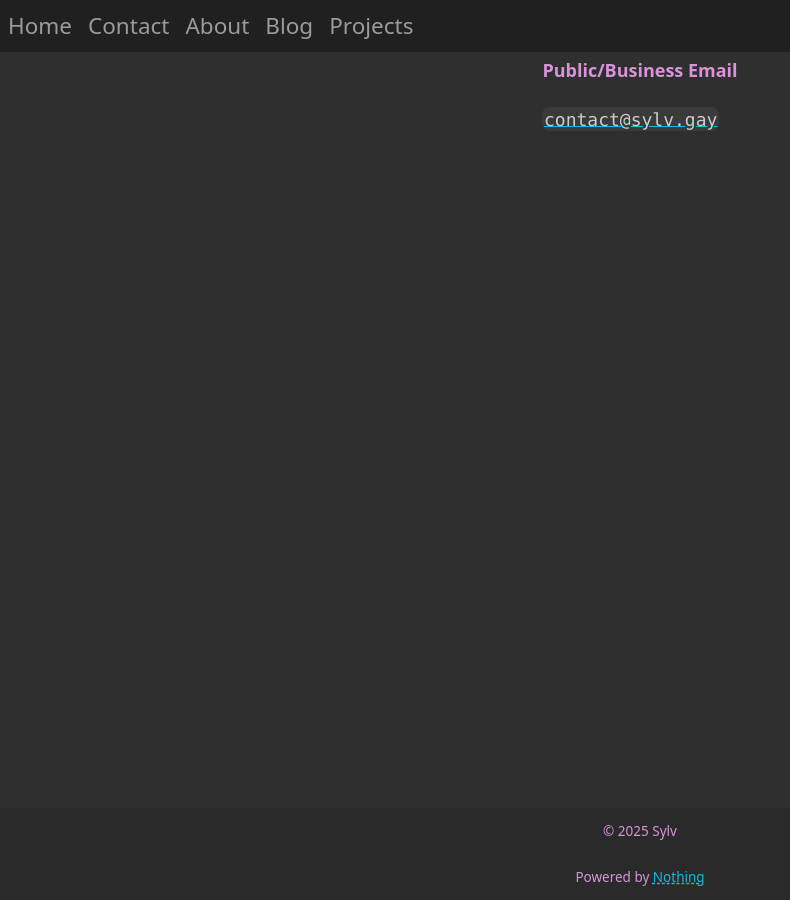
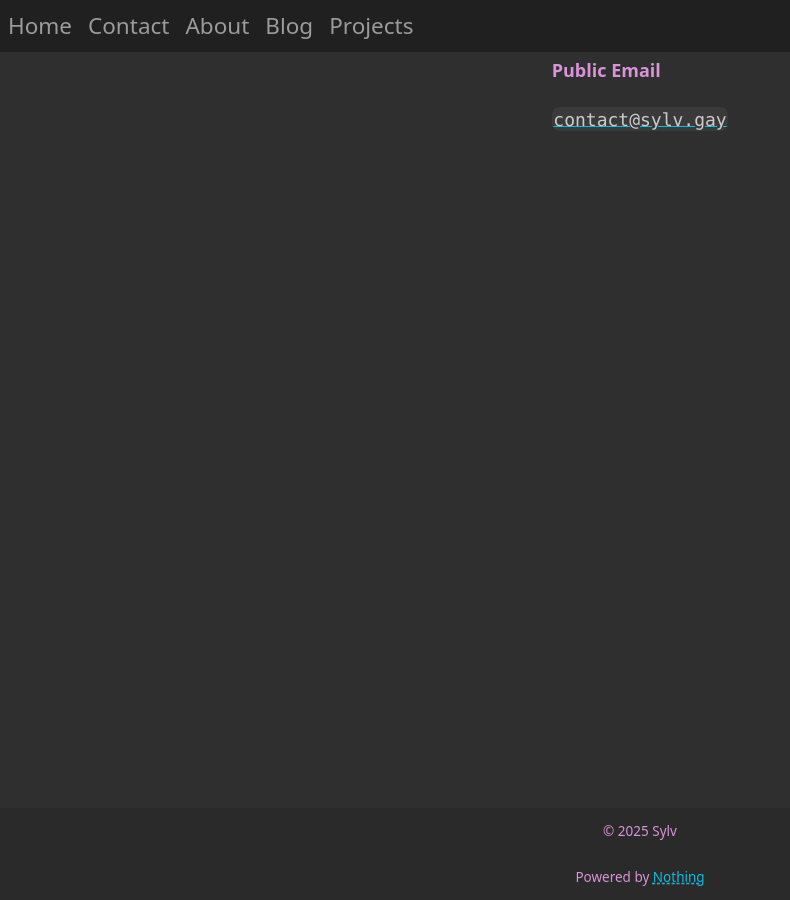
Before and after one commit to sylv256/sylv256.github.io, a Jekyll site: the page built from contact.md, in a window 1280 px wide. Shown: the whole page, without its empty margins (0-790 px from the left). Built offline with Jekyll 4.4.1, drawn with Linux system fonts in a browser that asks for light colours.

Commit message:
fix: typo in contact.md

```diff
--- a/contact.md
+++ b/contact.md
@@ -3,5 +3,5 @@ title: Contact
 permalink: /contact/
 ---
 
-#### Public/Business Email
+#### Public Email
 [`contact@sylv.gay`](mailto:contact@sylv.gay)
```
